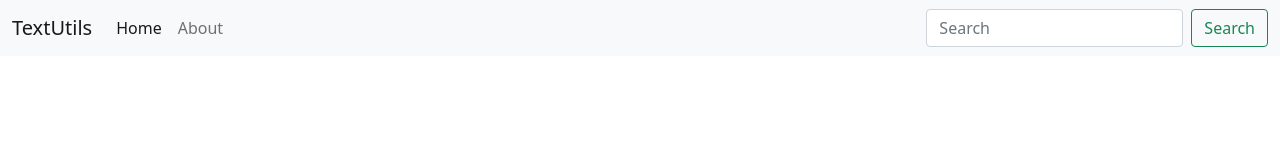
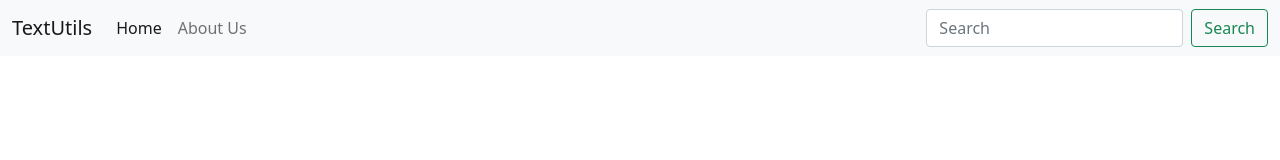
Before and after one commit to kavish-100403/textutils, a React (Create React App) app: page / in a window 1280 px wide. Shown: the top 160 px of the page. Built offline with nearby package versions, Linux system fonts and the light colour scheme.

Commit message:
Created new Components folder and added Navbar to it.

```diff
--- /dev/null
+++ b/module1.mjs
@@ -0,0 +1,6 @@
+import ui, { a, c, d } from "./module2.mjs"
+
+console.log(ui);
+console.log(a);
+console.log(c);
+console.log(d);
--- a/src/App.js
+++ b/src/App.js
@@ -1,33 +1,12 @@
 // import logo from './lref="/"ogo.svg';
 import './App.css';
+import Navbar from './components/Navbar';
 
 // let name="kavish"
 function App() {
   return(
     <>
-     <nav className="navbar navbar-expand-lg navbar-light bg-light">
-  <div className="container-fluid">
-    <a className="navbar-brand" href="/">TextUtils</a>
-    <button className="navbar-toggler" type="button" data-bs-toggle="collapse" data-bs-target="#navbarSupportedContent" aria-controls="navbarSupportedContent" aria-expanded="false" aria-label="Toggle navigation">
-      <span className="navbar-toggler-icon"></span>
-    </button>
-    <div className="collapse navbar-collapse" id="navbarSupportedContent">
-      <ul className="navbar-nav me-auto mb-2 mb-lg-0">
-        <li className="nav-item">
-          <a className="nav-link active" aria-current="page" href="/">Home</a>
-        </li>
-        <li className="nav-item">
-          <a className="nav-link" href="/">About</a>
-        </li>
-
-      </ul>
-      <form className="d-flex">
-        <input className="form-control me-2" type="search" placeholder="Search" aria-label="Search" />
-        <button className="btn btn-outline-success" type="submit">Search</button>
-      </form>
-    </div>
-  </div>
-</nav>
+           <Navbar title="TextUtils" aboutText="About Us"/>
     </>
 )
 }
--- /dev/null
+++ b/src/components/Navbar.js
@@ -0,0 +1,41 @@
+import React from 'react'
+import PropTypes from 'prop-types'
+
+export default function Navbar(props) {
+  return (
+      <nav className="navbar navbar-expand-lg navbar-light bg-light">
+  <div className="container-fluid">
+    <a className="navbar-brand" href="/">{props.title}</a>
+    <button className="navbar-toggler" type="button" data-bs-toggle="collapse" data-bs-target="#navbarSupportedContent" aria-controls="navbarSupportedContent" aria-expanded="false" aria-label="Toggle navigation">
+      <span className="navbar-toggler-icon"></span>
+    </button>
+    <div className="collapse navbar-collapse" id="navbarSupportedContent">
+      <ul className="navbar-nav me-auto mb-2 mb-lg-0">
+        <li className="nav-item">
+          <a className="nav-link active" aria-current="page" href="/">Home</a>
+        </li>
+        <li className="nav-item">
+                          <a className="nav-link" href="/">{ props.aboutText}</a>
+        </li>
+
+      </ul>
+      <form className="d-flex">
+        <input className="form-control me-2" type="search" placeholder="Search" aria-label="Search" />
+        <button className="btn btn-outline-success" type="submit">Search</button>
+      </form>
+    </div>
+  </div>
+      </nav>
+
+  )
+}
+
+Navbar.propTypes = {
+    title: PropTypes.string.isRequired,     //To compulsary set the title
+    aboutText: PropTypes.string
+}
+
+Navbar.defaultProps = {                 //To set the default value for props
+    title: "Set Title here",
+    aboutText:"About text here"
+}
```
Also changed, not shown: module2.mjs (added, +9 -0 lines).
